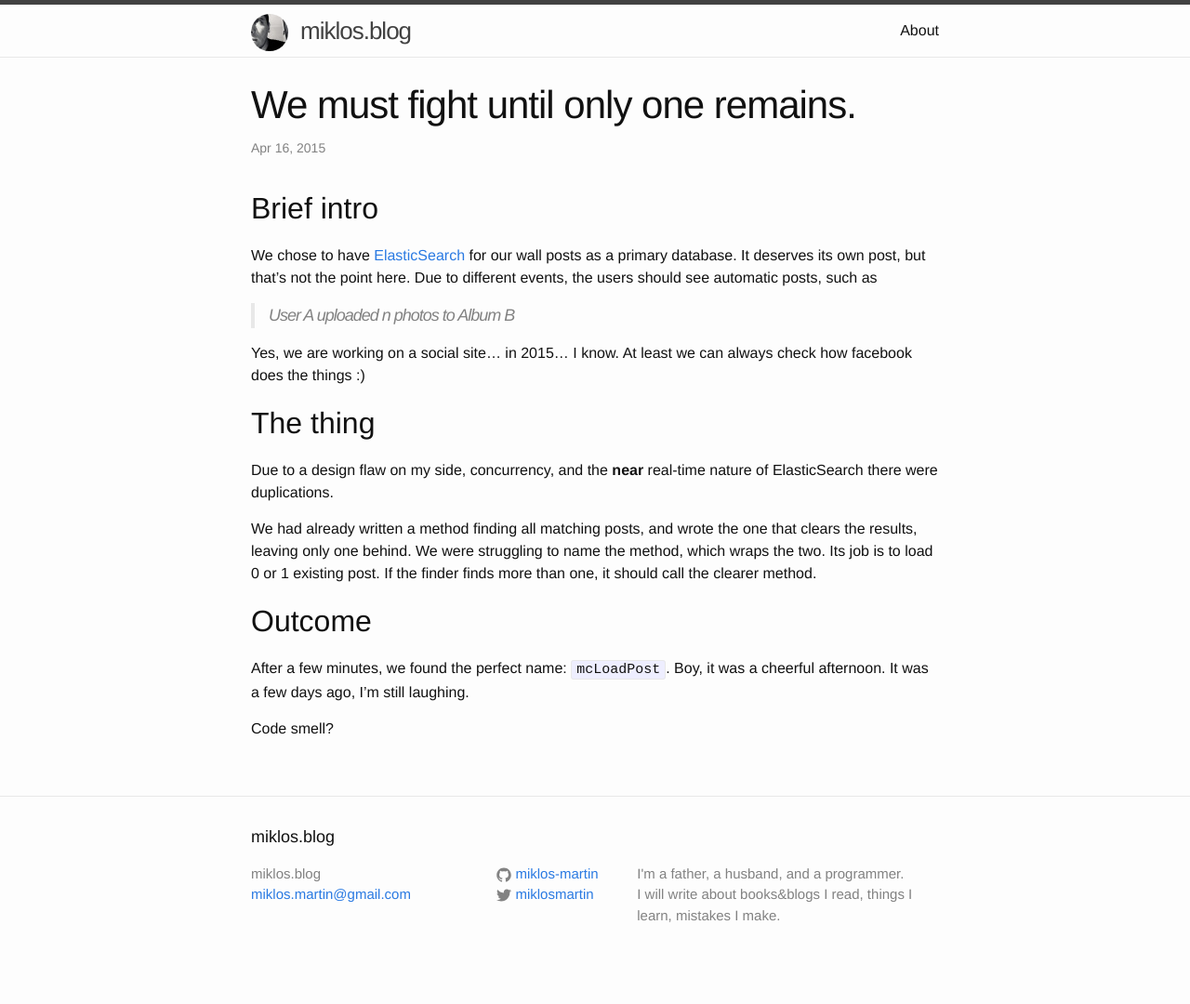
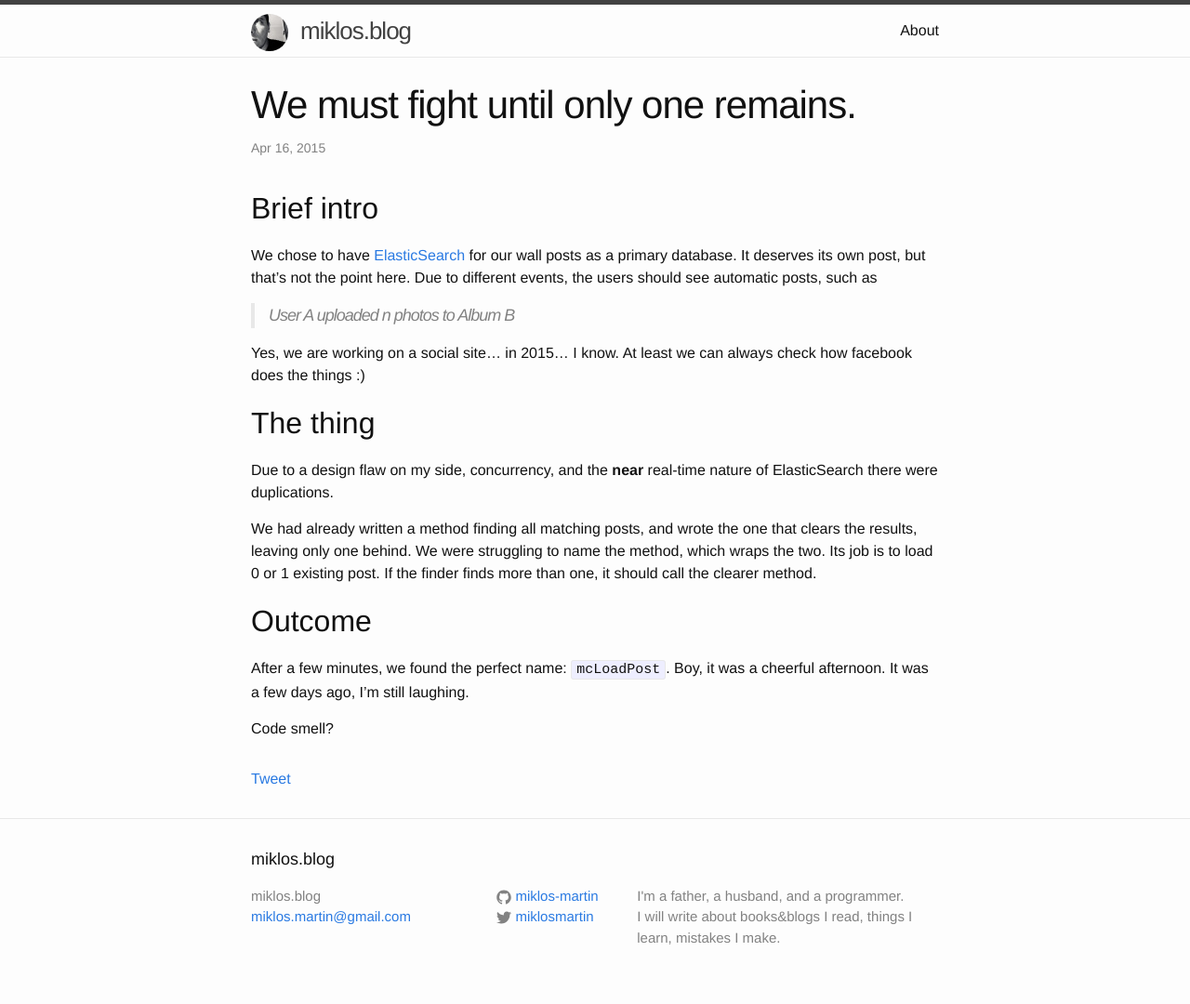
Before and after one commit to miklos-martin/miklos-martin.github.io, a Jekyll site: the page built from _posts/2015-04-16-we-must-fight.md, in a window 1280 px wide. Shown: the whole page at 93% size. Built offline with Jekyll 4.4.1, drawn with Linux system fonts in a browser that asks for light colours; comment, search, counter and statistics services are not loaded; before the commit the page ends 1056 px from its top, so only the background shows below that.

Commit message:
tweet btn

```diff
--- a/_layouts/post.html
+++ b/_layouts/post.html
@@ -12,6 +12,11 @@
     {{ content }}
   </article>
 
+  <div>
+     <a href="https://twitter.com/share" class="twitter-share-button" data-via="MiklosMartin">Tweet</a>
+     <script>!function(d,s,id){var js,fjs=d.getElementsByTagName(s)[0],p=/^http:/.test(d.location)?'http':'https';if(!d.getElementById(id)){js=d.createElement(s);js.id=id;js.src=p+'://platform.twitter.com/widgets.js';fjs.parentNode.insertBefore(js,fjs);}}(document, 'script', 'twitter-wjs');</script>
+  </div>
+
   <div id="disqus_thread"></div>
   <script type="text/javascript">
     var disqus_shortname = 'miklosblog';
```
